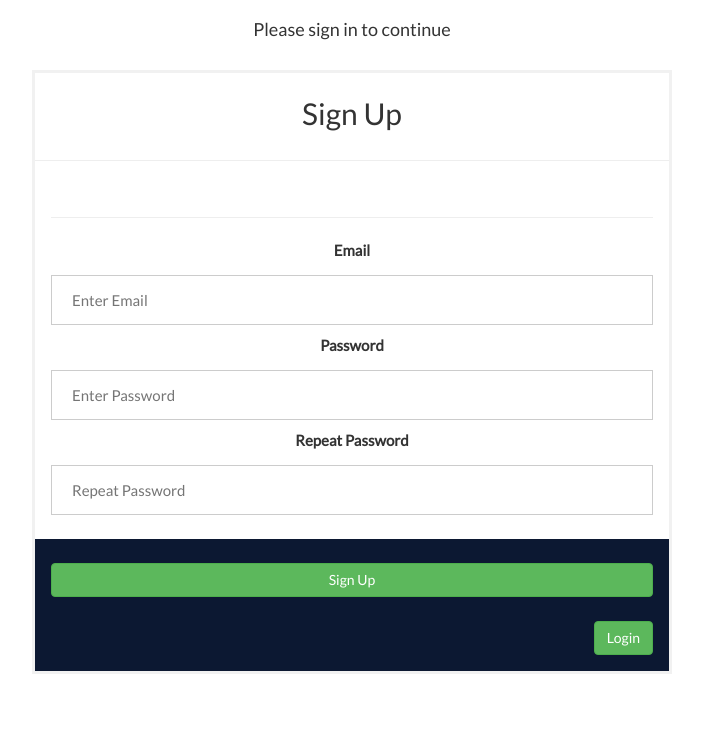
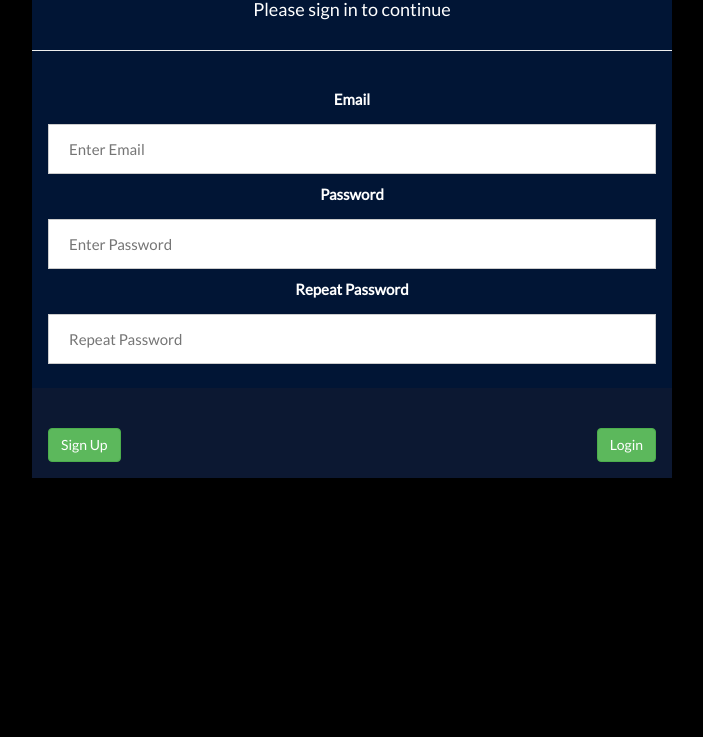
Before and after one commit to pranav-manik/AuthApp, a website: page views/index.html in a window 1280 px wide. Shown: the part 63-800 px from the top of the page, without its empty margins (288-991 px from the left). Drawn offline with nearby package versions, Linux system fonts and the light colour scheme.

Commit message:
finalLogin

```diff
--- a/views/index.html
+++ b/views/index.html
@@ -13,23 +13,19 @@
   <link rel="stylesheet" type="text/css" href="style.css">
 </head>
 
-<body>
+<body style="background-color: black">
 		<center>
-			<h2>Login Page</h2>
-			<h4>Please sign in to continue</h4>
+
 			<!--<form action="">
 				Username: <br><input type="text" name="user"><br>
 				Password: <br><input type="password" name="password"><br>
 				<br><input type="submit" value="Login"></form>-->
 
 	<form action="/action_page.php">
-    <div class="imgcontainer">
-    <h2><center>Sign Up</center></h2>
+    <h2><center>Login Page<br><h4>Please sign in to continue</h4></center></h2>
     <hr>
-    </div>
 
               <div class="container" id="SignUpPage">
-              <hr>
                 <label for="email" id="modalText"><b>Email</b></label>
                 <input type="text" placeholder="Enter Email" name="email" required>
 
@@ -38,13 +34,14 @@
 
                 <label for="psw-repeat" id="modalText"><b>Repeat Password</b></label>
                 <input type="password" placeholder="Repeat Password" name="psw-repeat" required>
-
               </div>
 
               <div class="container" id="SignUpPage" style="background-color:#0C1832">
-                <button type="button" class= "btn btn-success popup" id=SignUpBtn>Sign Up</button>
+                <span class="sgnup">
+                  <button type="button" class= "btn btn-success popup" id=SignUpBtn>Sign Up</button>
+                </span>
                 <!--For Button to click through_____ onclick="document.getElementById('id01').style.display='none'" -->
-                <span class="psw">
+                <span class="lgin">
                 <button type="button" class= "btn btn-success popup" id=SignUpBtn>Login</button>
                 </span>
               </div>
--- a/views/style.css
+++ b/views/style.css
@@ -1,13 +1,13 @@
 body {
 	font: 400 15px Lato, sans-serif;
 	line-height: 1.6;
-	color: #ffffff
+	color: #011535
 	background-color: #011535
 }
 
 h2 {
 	font-size: 30 px;
-	color: #ffffff
+	color: #ffffff;
 	font-weight: 400;
 	margin-bottom: 30px;
 	font-style: center;
@@ -15,7 +15,7 @@ h2 {
 
 h4 {
 	font-size: 12 px;
-	color: #ffffff
+	color: #ffffff;
 	font-weight: 400;
 	margin-bottom: 30px;
 	font-style: center;
@@ -24,8 +24,9 @@ h4 {
 /*sign in*/
 /* Bordered form */
 form {
-    border: 3px solid #f1f1f1;
+    border: 3px;
     width: 50%;
+    background-color: #011535;
 }
 
 /* Full-width inputs */
@@ -61,27 +62,21 @@ button:hover {
     background-color: #f44336;
 }
 
-/* Center the avatar image inside this container */
-.imgcontainer {
-    text-align: center;
-    margin: 24px 0 12px 0;
-}
-
-/* Avatar image */
-img.avatar {
-    width: 40%;
-    border-radius: 50%;
-}
-
 /* Add padding to containers */
 .container {
     padding: 16px;
-    width: 100%
+    width: 100%;
+    background-color: #011535;
 }
 
-/* The "Forgot password" text */
-span.psw {
+/*login and sign up button properties*/
+span.lgin {
     float: right;
+    padding-top: 16px;
+}
+
+span.sgnup {
+    float: left;
     padding-top: 16px;
 }
 
@@ -95,3 +90,7 @@ span.psw {
         width: 100%;
     }
 }
+
+b {
+    color: #ffffff;
+}
```
